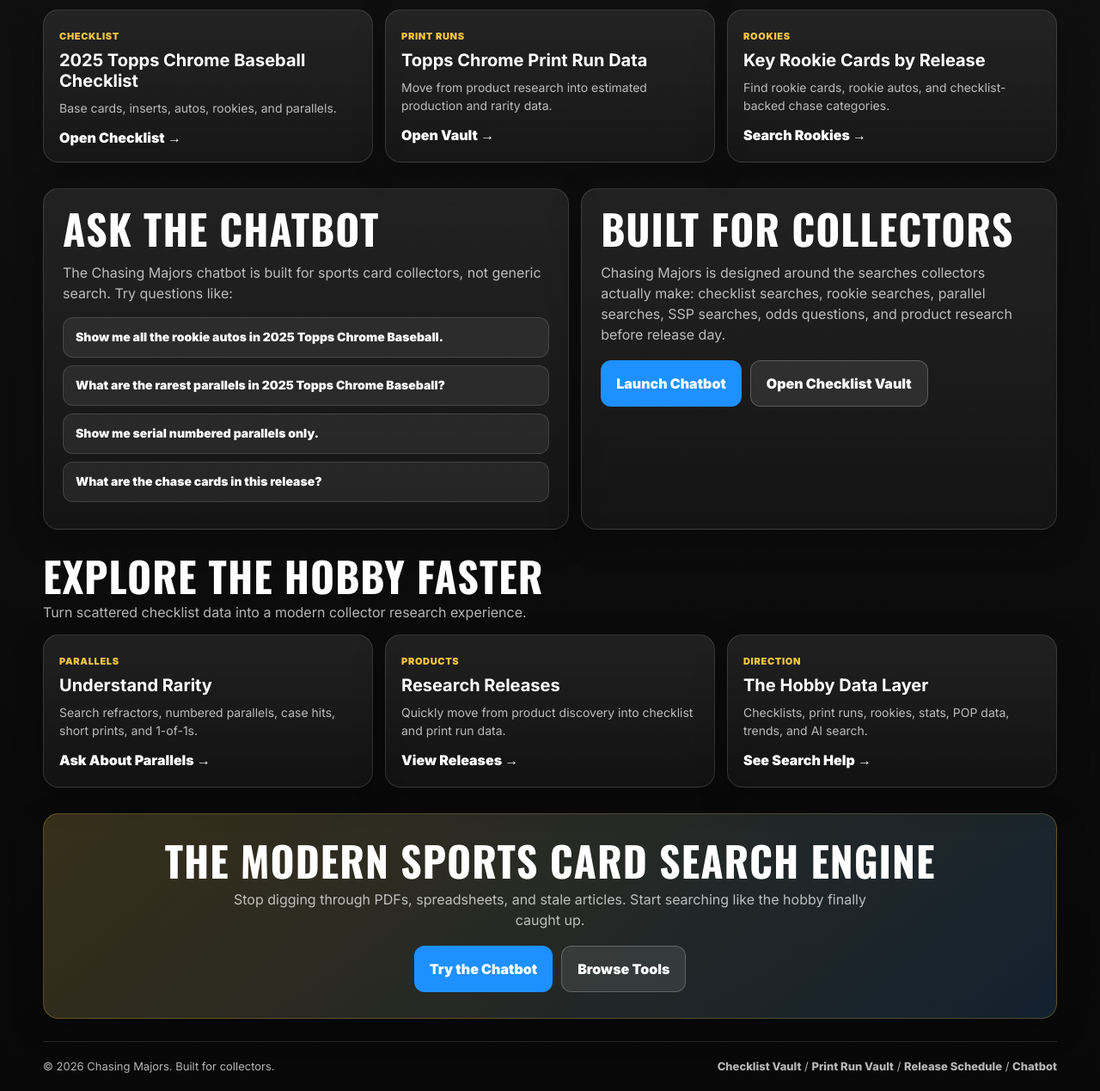
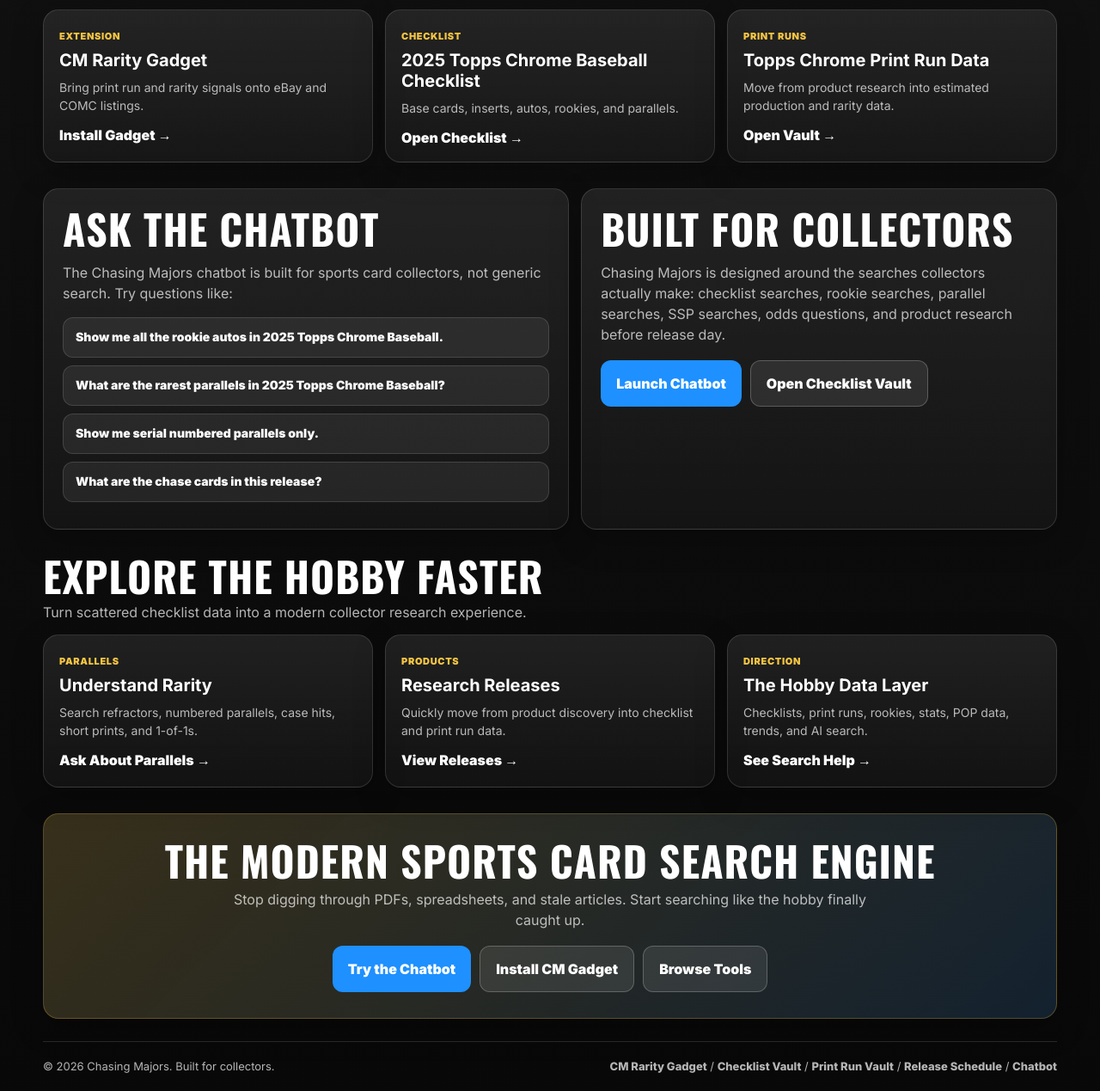
Before and after one commit to ChasingMajors/home, a plain HTML site: page index.html in a window 1280 px wide. Shown: the part 1031-2300 px from the top of the page at 86% size. Drawn offline with nearby package versions, Linux system fonts and the light colour scheme.

Commit message:
Update index.html

```diff
--- a/index.html
+++ b/index.html
@@ -461,6 +461,7 @@
           <a class="topLink" href="https://app.chasingmajors.com/checklists/">Checklist Vault</a>
           <a class="topLink" href="https://app.chasingmajors.com/vault/">Print Run Vault</a>
           <a class="topLink" href="https://app.chasingmajors.com/schedule/">Release Schedule</a>
+          <a class="topLink" href="https://www.chasingmajors.com/gadget.html">CM Gadget</a>
           <a class="topLink primary" href="https://app.chasingmajors.com/ChatBot/">Chatbot</a>
         </nav>
       </header>
@@ -496,6 +497,7 @@
                 <p>Use search when you know the product. Use the chatbot when you know the question.</p>
               </div>
               <div class="toolList">
+                <a class="toolItem" href="https://www.chasingmajors.com/gadget.html"><span class="toolIcon">CM</span><span><strong>CM Rarity Gadget</strong><span>Rarity intelligence while browsing eBay and COMC.</span></span><span class="arrow" aria-hidden="true">&rsaquo;</span></a>
                 <a class="toolItem" href="https://app.chasingmajors.com/checklists/"><span class="toolIcon">CV</span><span><strong>Checklist Vault</strong><span>Products, players, rookies, autos, inserts, and parallels.</span></span><span class="arrow" aria-hidden="true">&rsaquo;</span></a>
                 <a class="toolItem" href="https://app.chasingmajors.com/vault/"><span class="toolIcon">PR</span><span><strong>Print Run Vault</strong><span>Production estimates, rarity signals, and print run research.</span></span><span class="arrow" aria-hidden="true">&rsaquo;</span></a>
                 <a class="toolItem" href="https://app.chasingmajors.com/schedule/"><span class="toolIcon">RS</span><span><strong>Release Schedule</strong><span>Upcoming sports card releases by sport and product.</span></span><span class="arrow" aria-hidden="true">&rsaquo;</span></a>
@@ -513,9 +515,9 @@
             </div>
           </div>
           <div class="grid">
+            <article class="card"><small>Extension</small><h3>CM Rarity Gadget</h3><p>Bring print run and rarity signals onto eBay and COMC listings.</p><a href="https://www.chasingmajors.com/gadget.html">Install Gadget &rarr;</a></article>
             <article class="card"><small>Checklist</small><h3>2025 Topps Chrome Baseball Checklist</h3><p>Base cards, inserts, autos, rookies, and parallels.</p><a href="https://app.chasingmajors.com/checklists/?q=2025%20Topps%20Chrome%20Baseball">Open Checklist &rarr;</a></article>
             <article class="card"><small>Print Runs</small><h3>Topps Chrome Print Run Data</h3><p>Move from product research into estimated production and rarity data.</p><a href="https://app.chasingmajors.com/vault/?q=Topps%20Chrome%20Baseball">Open Vault &rarr;</a></article>
-            <article class="card"><small>Rookies</small><h3>Key Rookie Cards by Release</h3><p>Find rookie cards, rookie autos, and checklist-backed chase categories.</p><a href="https://app.chasingmajors.com/ChatBot/?q=What%20are%20the%20key%20rookies%20in%202025%20Bowman%20Baseball%3F">Search Rookies &rarr;</a></article>
           </div>
         </section>
 
@@ -557,6 +559,7 @@
           <p>Stop digging through PDFs, spreadsheets, and stale articles. Start searching like the hobby finally caught up.</p>
           <div class="buttonRow" style="justify-content:center">
             <a class="btn" href="https://app.chasingmajors.com/ChatBot/">Try the Chatbot</a>
+            <a class="btn secondary" href="https://www.chasingmajors.com/gadget.html">Install CM Gadget</a>
             <a class="btn secondary" href="https://app.chasingmajors.com/checklists/">Browse Tools</a>
           </div>
         </section>
@@ -564,7 +567,7 @@
 
       <footer class="footer">
         <div>&copy; <span id="year"></span> Chasing Majors. Built for collectors.</div>
-        <div><a href="https://app.chasingmajors.com/checklists/">Checklist Vault</a> / <a href="https://app.chasingmajors.com/vault/">Print Run Vault</a> / <a href="https://app.chasingmajors.com/schedule/">Release Schedule</a> / <a href="https://app.chasingmajors.com/ChatBot/">Chatbot</a></div>
+        <div><a href="https://www.chasingmajors.com/gadget.html">CM Rarity Gadget</a> / <a href="https://app.chasingmajors.com/checklists/">Checklist Vault</a> / <a href="https://app.chasingmajors.com/vault/">Print Run Vault</a> / <a href="https://app.chasingmajors.com/schedule/">Release Schedule</a> / <a href="https://app.chasingmajors.com/ChatBot/">Chatbot</a></div>
       </footer>
     </div>
   </div>
```
